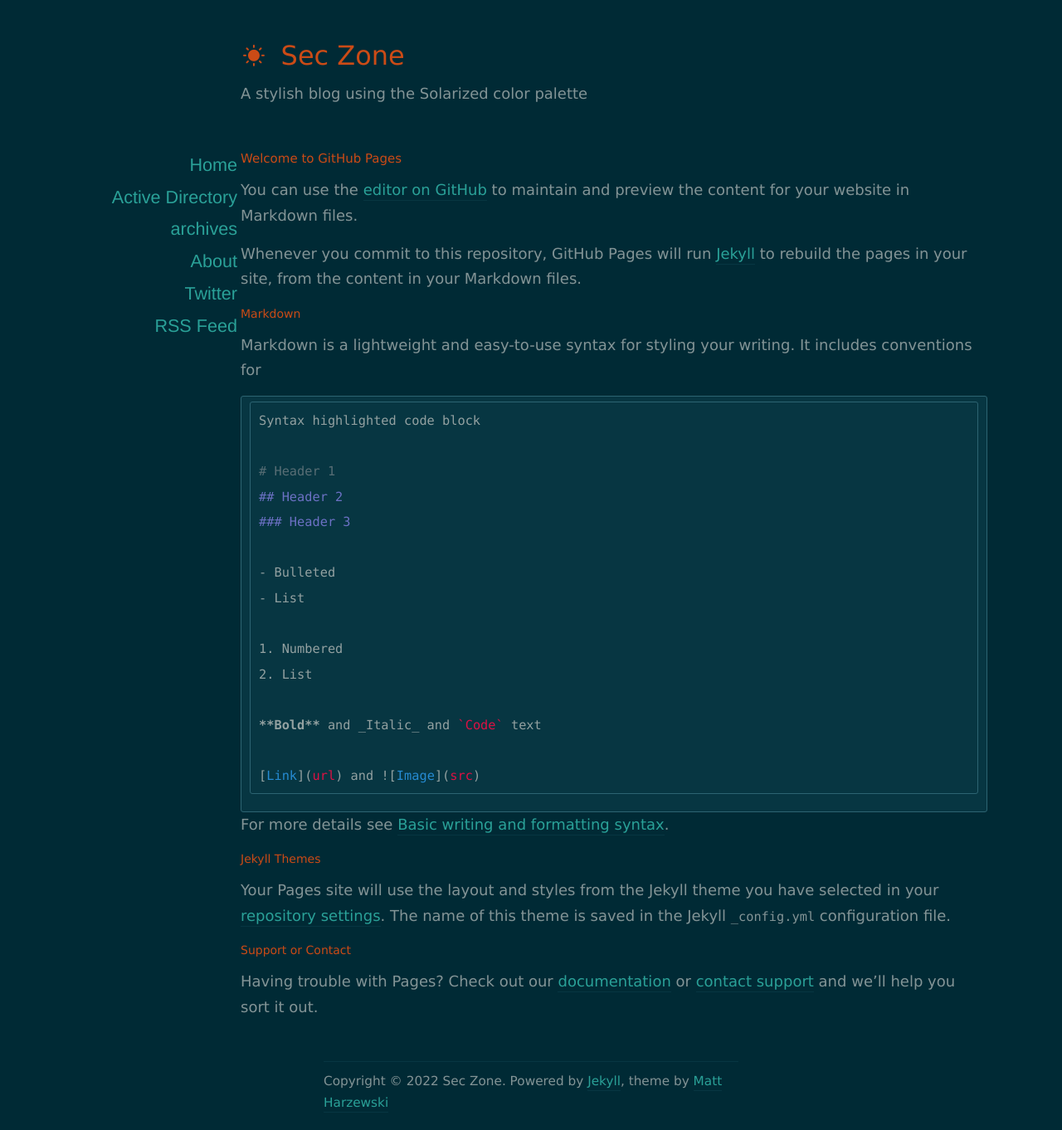
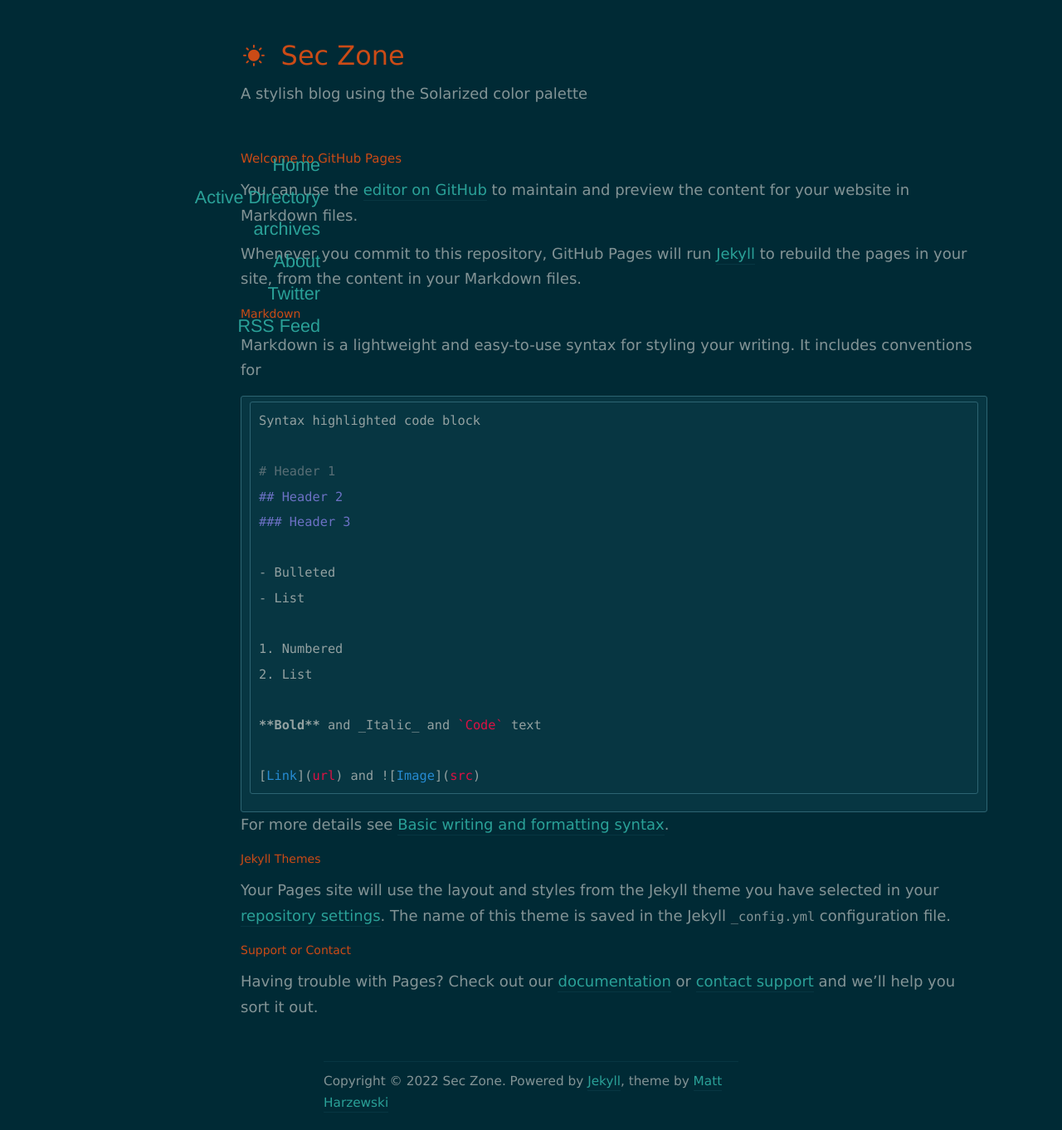
Before and after one commit to SecZone1/seczone1.github.io, a Jekyll site: the page built from index.md, in a window 1280 px wide. Shown: the whole page at 83% size. Built offline with Jekyll 4.4.1, drawn with Linux system fonts in a browser that asks for light colours; nearby versions of some CDN libraries; our own code applies the rules of GitHub Pages for plain Markdown files; the list of posts is cut into pages by our own code.

Commit message:
Update style.css

```diff
--- a/assets/css/style.css
+++ b/assets/css/style.css
@@ -144,7 +144,7 @@ h3 {
 	text-align: right;
 	width: 200px;
 	top: 0;
-	left: -200px;
+	left: -100px;
 }
 
 #sidebar li {
```
